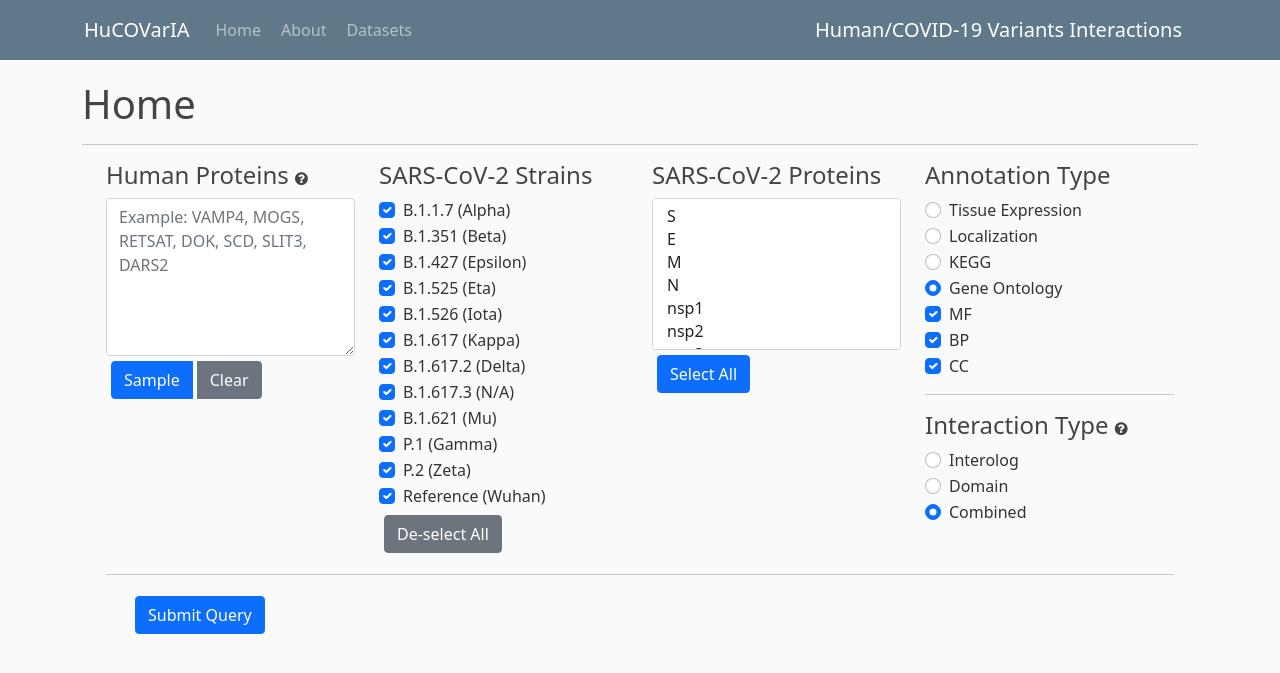
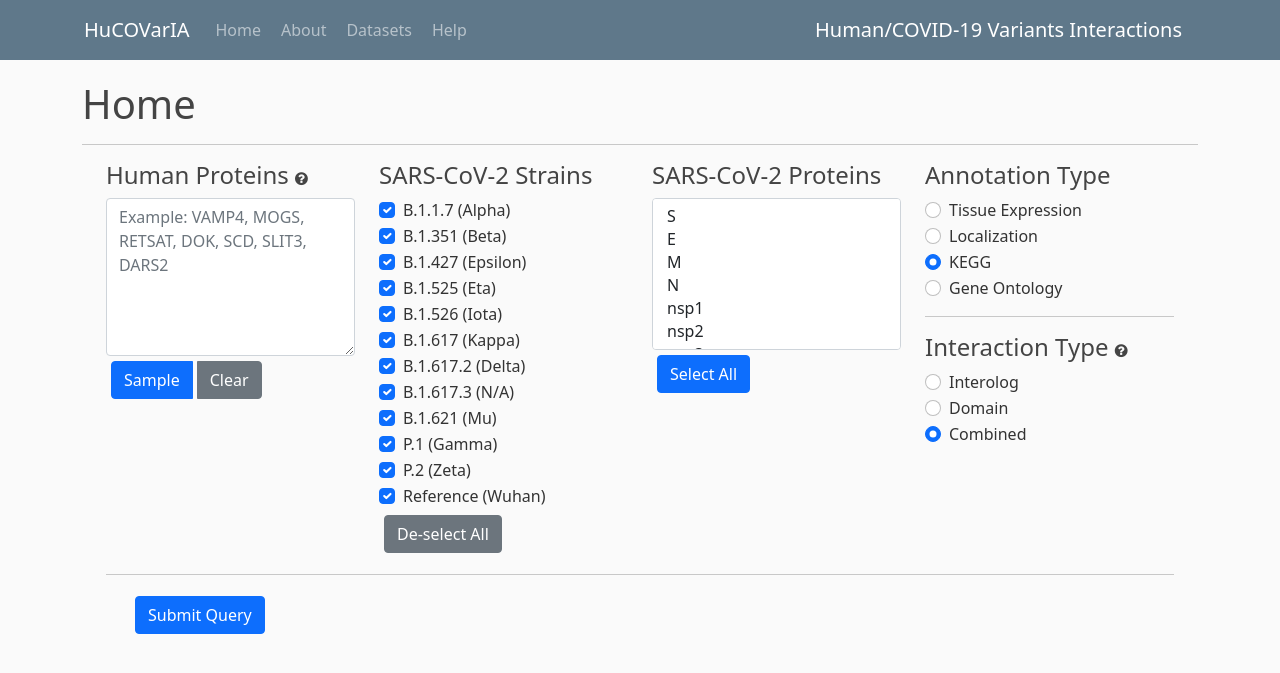
Before and after one commit to KoltonHauck/hucovaria, a Django app: page /hucovaria/ in a window 1280 px wide. Shown: the top 673 px of the page. Run offline with Django 4.2, Linux system fonts and the light colour scheme; data that the repository does not hold is empty; parts of the project's set-up code (start-up, migrations or seed data) failed here and were passed over; some libraries are stand-ins or nearby versions.

Commit message:
minor changes made, added help page. NEXT: help page

```diff
--- a/main/templates/base.html
+++ b/main/templates/base.html
@@ -44,6 +44,7 @@
           				<a class="nav-item nav-link" href="{% url 'main:home' %}">Home</a>
           				<a class="nav-item nav-link" href="{% url 'main:about' %}">About</a>
 						<a class="nav-item nav-link" href="{% url 'main:datasets' %}">Datasets</a>
+						<a class="nav-item nav-link" href="{% url 'main:help' %}">Help</a>
         			</div>
         	    </div>
         	    <div class="navbar-brand">Human/COVID-19 Variants Interactions</div>
--- a/main/templates/home.html
+++ b/main/templates/home.html
@@ -43,7 +43,7 @@
 				<div class="col">
 					<h4>SARS-CoV-2 Proteins</h4>
 						<div class="form-group">
-							<select multiple size="6" class="form-control" name="sars_proteins" id="sars_proteins">
+							<select multiple size="6" class="form-control" name="sars_proteins" id="sars_proteins" required>
 								{% for prot in virusProteins %}
 									<option onclick="myFunct(this)" id="select_{{prot}}">{{prot}}</option>
 								{% endfor %}
@@ -71,18 +71,20 @@
 					{% endfor %}
 
 					<div class="form-check">
-						<input class="form-check-input" type="radio" name="Annotation" id="Gene Ontology" value="Gene Ontology" data-toggle="collapse" data-target=".ontologyCollapse:not(.show)" checked>
+						<input class="form-check-input" type="radio" name="Annotation" id="Gene Ontology" value="Gene Ontology" data-toggle="collapse" data-target=".ontologyCollapse" checked>
 						<label class="form-check-label" for="Gene Ontology">Gene Ontology</label>
 					</div>
 
 					<!-- collapsable ontology menu -->
-					<div class="ontologyCollapse panel-collapse">
+					<div class="ontologyCollapse collapse">
+					<ul>
 						{% for ontology in ontologies %}
-							<div class="form-check">
-								<input class="form-check-input" type="checkbox" name={{ontology}} value="1" id={{ontology}} checked>
+							<li><div class="form-check">
+								<input class="form-check-input" type="checkbox" name={{ontology}} value="1" id={{ontology}} checked disabled>
 								<label class="form-check-label" for={{ontology}}>{{ontology}}</label>
-							</div>
+							</div></li>
 						{% endfor %}
+				    </ul>
 					</div>
 
 					<hr>
@@ -109,10 +111,9 @@
 				</div>
 			</div>
 			<div>
-				<input type="hidden" id="hidden_sars_prots" name="hidden_sars_prots" value="">
+				<input type="hidden" id="hidden_sars_prots" name="hidden_sars_prots" value="" required>
 			</div>
 
-			<!-- submit button -->
 			<hr/>
 
 <!--
@@ -121,10 +122,12 @@
                 <textarea class="form-control" id="result_name" name="result_name" placeholder="{{ result_name }}" value="{{ result_name }}"></textarea>
             </div>
 -->
-
-			<div class="container"><button type="submit" value="Submit" class="btn btn-primary" data-bs-toggle="modal" data-bs-target="#myModal">Submit Query</button></div>
+			<!-- submit button -->
+			<div class="container"><button type="submit" value="Submit" class="btn btn-primary" data-bs-toggle="modal" data-bs-target="#myModal" id="modal_button" hidden>Display Modal</button></div>
+			<div class="container"><button class="btn btn-primary" onclick="checkViralProts();">Submit Query</button></div>
 			</form>
 
+            <!-- query submission modal -->
 			<div class="modal fade" id="myModal">
 			    <div class="modal-dialog">
                     <div class="modal-content">
@@ -145,18 +148,20 @@
 			</div>
 		</div>
 
-<script>
+<script type="text/javascript">
+//create var with result_name
 var result_name = "{{result_name}}";
-console.log(result_name);
 
+document.getElementById("KEGG").checked = true;
+
+//generate random #
 function uuidv4() {
     return ([1e7]+-1e3+-4e3+-8e3+-1e11).replace(/[018]/g, c =>
         (c ^ crypto.getRandomValues(new Uint8Array(1))[0] & 15 >> c / 4).toString(16)
     );
 }
-</script>
 
-<script>
+//get the viral proteins selected
 function getProteinSelection() {
 	ancestor = document.getElementById("chips");
 	descendants = ancestor.getElementsByTagName("div");
@@ -165,11 +170,17 @@ function getProteinSelection() {
 		myArr.push(descendants[i].id);
 	}
 	document.getElementById("hidden_sars_prots").value = myArr;
-	console.log("ran getProteinSelection()");
 }
-</script>
 
-<script type="text/javascript">
+function checkViralProts() {
+        let numViralProts = document.getElementById("chips").getElementsByTagName("div").length;
+        if (numViralProts != 0) {
+            document.getElementById("sars_proteins").required = false;
+            document.getElementById("modal_button").click();
+        }
+}
+
+//submit button => add formdata
 document.getElementById("myform").addEventListener("submit",
 	function(e) {
 		e.preventDefault();
@@ -178,40 +189,32 @@ function getProteinSelection() {
 
         //human proteins
 		formData.append("human_prots_text", document.querySelector("#human_prots_text").value);
-			console.log("added human_prots_text");
 
 		//virus proteins
 		getProteinSelection();
-			formData.append('hidden_sars_prots', document.querySelector("#hidden_sars_prots").value);
-			console.log("added hidden_sars_prots");
+		formData.append("hidden_sars_prots", document.querySelector("#hidden_sars_prots").value);
 
         //strains
 		{% for strain in strains %}
 		    formData.append("{{ strain.name }}", document.getElementById("{{ strain.name }}").value);
 		{% endfor %}
-			console.log("added strains");
 
         //ontologies
 		{% for ontology in ontologies %}
 			formData.append("{{ ontology }}", document.getElementById("{{ ontology }}").value);
 		{% endfor %}
-			console.log("added ontologies");
 
         //annotations
 	    formData.append("Annotation", document.querySelector('input[name="Annotation"]:checked').value);
-            console.log("added annotations");
 
         //GO
         formData.append("Gene Ontology", document.getElementById("Gene Ontology").value);
-            console.log("added GO");
 
         //result_name
         formData.append("result_name", "{{result_name}}");
-            console.log("added result_name");
 
         //csrf token
         formData.append("csrfmiddlewaretoken", "{{ csrf_token }}");
-            console.log("add csrf token");
 
 		fetch("{% url 'main:query' %}", {
 			method: 'POST',
@@ -228,6 +231,7 @@ function getProteinSelection() {
 		});
 });
 
+//strains clear/select all button
 function selectOrClearAllStrains() {
 	const button = document.getElementById("sars_strains_button");
 
@@ -251,6 +255,7 @@ function selectOrClearAllStrains() {
 	}
 }
 
+//viral proteins clear/select all button
 function selectOrClearAll() {
 	const button = document.getElementById("sars_proteins_button");
 
@@ -292,6 +297,7 @@ function selectOrClearAll() {
 
 }
 
+//generate chips function
 function myFunct(selection) {
 	if (typeof(selection) === "object") {
 		selection = selection.value;
@@ -316,7 +322,6 @@ function myFunct(selection) {
 		chips.appendChild(newChip);
 	}
 }
-
 </script>
 
 {% endblock content %}
--- a/main/urls.py
+++ b/main/urls.py
@@ -8,6 +8,7 @@ urlpatterns = [
 	path('about/', views.about, name='about'),
 	path('datasets/', views.datasets, name='datasets'),
 	path('tmp/', views.makeQuery, name='query'),
+	path('help/', views.help, name='help'),
 	path('results/<str:result_id>/table/', views.TableView.as_view(), name='table'),
 	path('results/<str:result_id>/network/', views.network, name='network'),
 ]
--- a/main/views.py
+++ b/main/views.py
@@ -43,6 +43,12 @@ def about(request):
 		'title': 'About',
 	}
 	return render(request, 'about.html', context)
+
+def help(request):
+    context = {
+        'title': 'Help',
+    }
+    return render(request, 'help.html', context)
 
 def datasets(request):
 	context = {
```
Also changed, not shown: main/templates/help.html (added, +8 -0 lines). Lines whose indentation alone changed are shown as unchanged.
